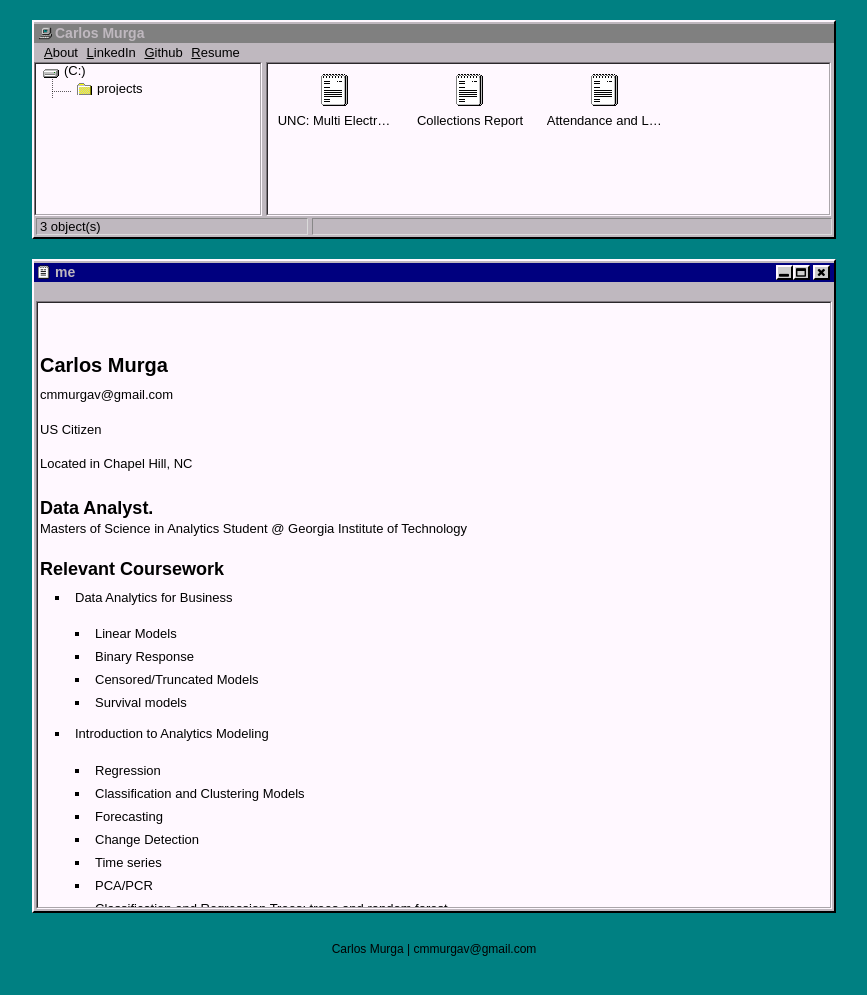
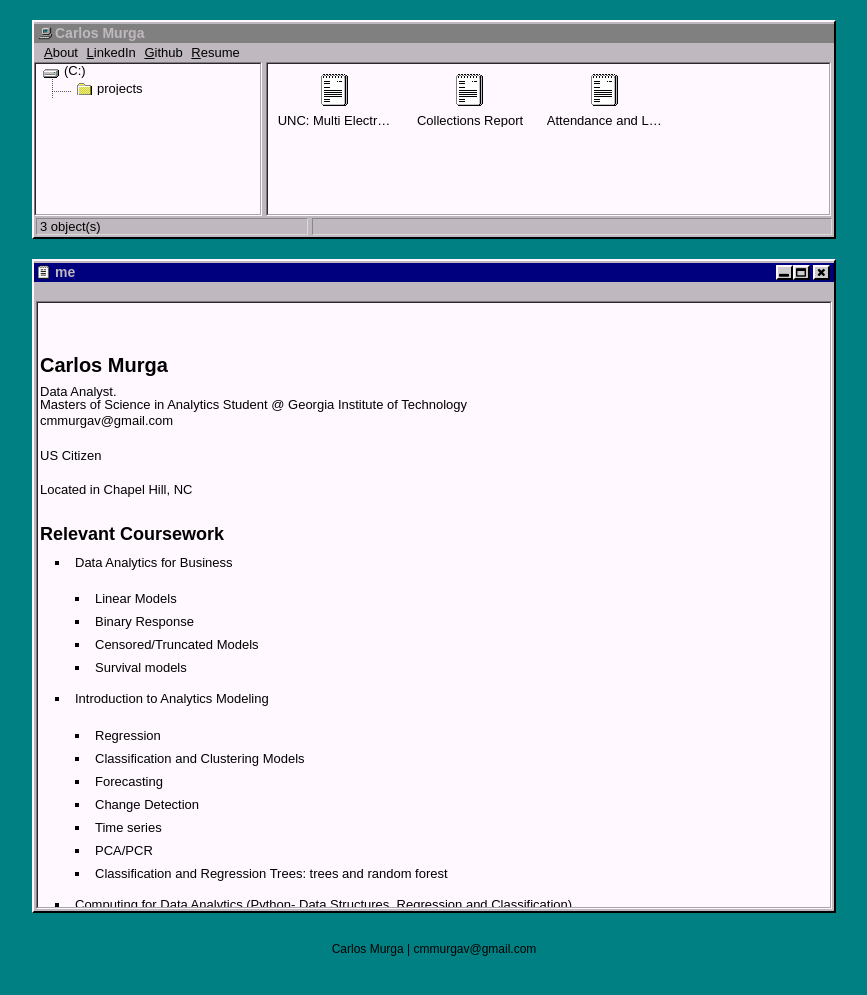
Before and after one commit to cmurga95/cmurga95.github.io, a Jekyll site: the page built from me/index.md, in a window 1280 px wide. Shown: the top 995 px of the page, without its empty margins (206-1073 px from the left). Built offline with Jekyll 4.4.1, drawn with Linux system fonts in a browser that asks for light colours.

Commit message:
redid me

```diff
--- a/me/index.md
+++ b/me/index.md
@@ -5,15 +5,15 @@ title: me
 
 # Carlos Murga
 
+### Data Analyst.
+
+### Masters of Science in Analytics Student @ Georgia Institute of Technology
+
 cmmurgav@gmail.com
 
 US Citizen
 
 Located in Chapel Hill, NC
-
-## Data Analyst.
-
-### Masters of Science in Analytics Student @ Georgia Institute of Technology
 
 ## Relevant Coursework
 
```
